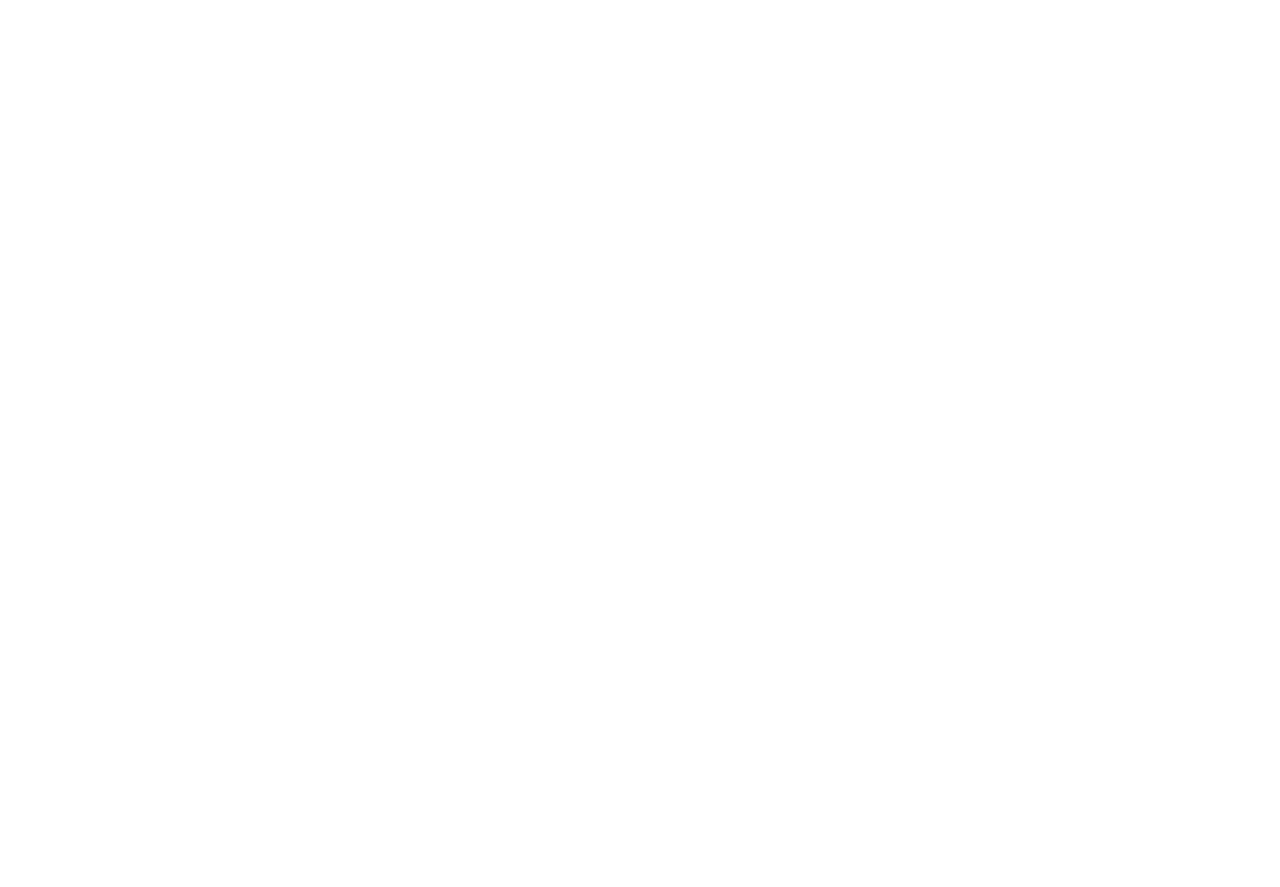
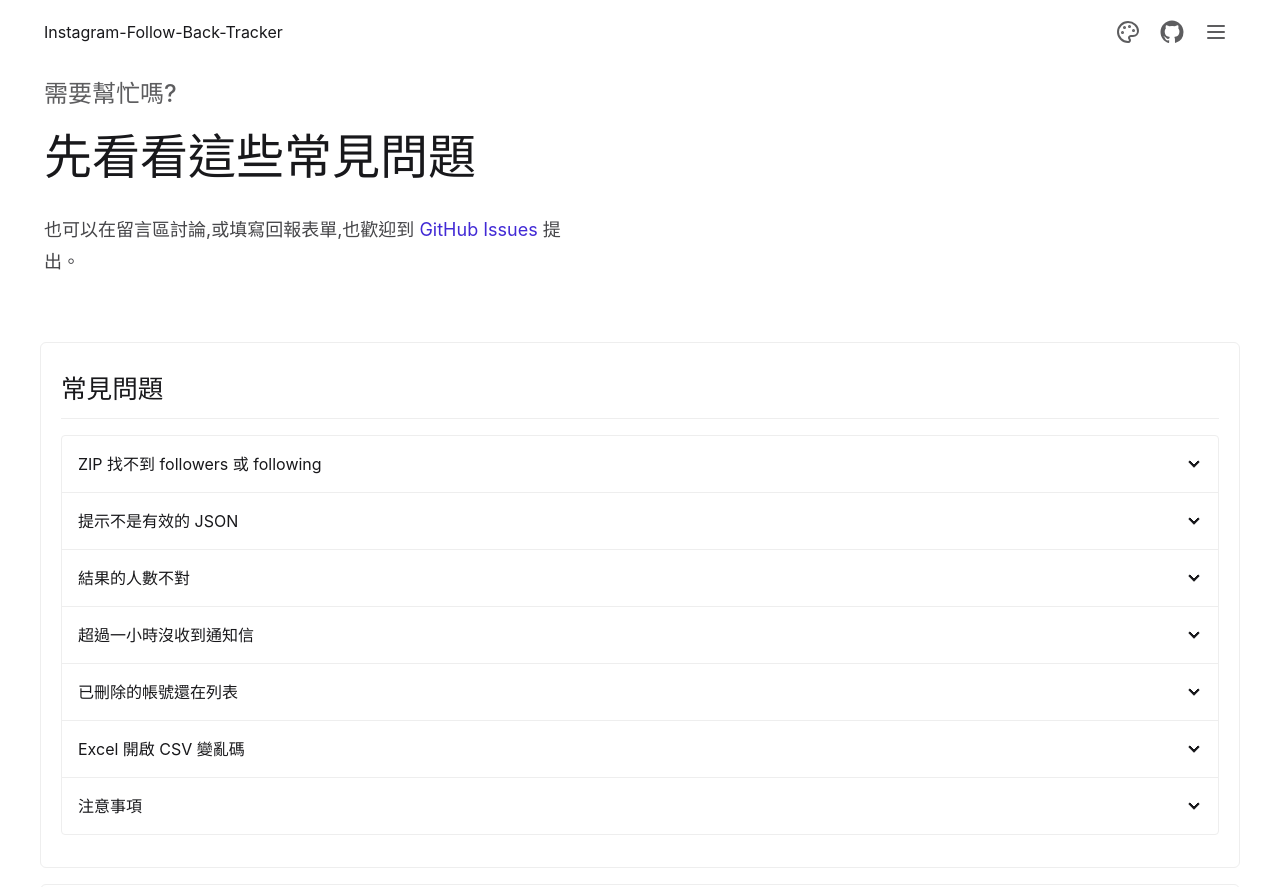
Before and after one commit to Xiang511/Instagram-Follow-Back-Tracker, a Nuxt app in the folder Instagram-Follow-Back-Tracker/: page /report in a window 1280 px wide. Before the commit this address had no page. Shown: the part 20-907 px from the top of the page. Before the commit the page ends 800 px from the top, so only its background shows below. Built offline with nearby package versions, Linux system fonts and the light colour scheme.

Commit message:
feat: 新增問題回報頁面

```diff
--- a/Instagram-Follow-Back-Tracker/app/components/AppFooter.vue
+++ b/Instagram-Follow-Back-Tracker/app/components/AppFooter.vue
@@ -19,7 +19,7 @@ const groups: { title: string; links: FooterLink[] }[] = [
     title: '專案',
     links: [
       { label: 'GitHub 原始碼', href: repoUrl },
-      { label: '回報問題', href: `${repoUrl}/issues` },
+      { label: '回報問題', to: '/report' },
       { label: '資料隱私政策', to: '/#privacy' },
     ],
   },
@@ -43,7 +43,7 @@ const linkClass =
         <p class="text-base-content/70 mt-2 text-sm leading-[1.7em]">
           找出 Instagram 上誰沒有回追你。檔案只在你的瀏覽器內處理,不上傳、不用登入。
         </p>
-        <!-- 圓形外框的圖示連結:只放實際存在的專案連結(GitHub、回報問題、Star);
+        <!-- 圓形外框的圖示連結:只放實際存在的連結(GitHub、問題回報頁、Star);
              其他社群帳號等有了再加 -->
         <ul class="mt-4 flex items-center gap-3">
           <li>
@@ -61,15 +61,9 @@ const linkClass =
             </a>
           </li>
           <li>
-            <a
-              :href="`${repoUrl}/issues`"
-              target="_blank"
-              rel="noopener noreferrer"
-              :class="iconClass"
-              aria-label="回報問題"
-              title="回報問題">
+            <NuxtLink to="/report" :class="iconClass" aria-label="回報問題" title="回報問題">
               <MessageCircleWarning class="size-5" />
-            </a>
+            </NuxtLink>
           </li>
           <li>
             <a
--- a/Instagram-Follow-Back-Tracker/app/components/AppNav.vue
+++ b/Instagram-Follow-Back-Tracker/app/components/AppNav.vue
@@ -10,7 +10,7 @@ const menuItems: (MenuLink & { children?: MenuLink[] })[] = [
   { label: '首頁', to: '/' },
   { label: '關於本站', to: '/about' },
   { label: '網站功能', children: [{ label: 'Instagram', to: '/instagram' }, { label: 'Threads' }] },
-  { label: '更多', children: [{ label: '回報問題' }, { label: '使用回饋' }] },
+  { label: '更多', children: [{ label: '回報問題', to: '/report' }] },
   { label: '資料隱私政策' },
 ]
 
--- /dev/null
+++ b/Instagram-Follow-Back-Tracker/app/pages/report.vue
@@ -0,0 +1,73 @@
+<script setup lang="ts">
+import { LifeBuoy } from '@lucide/vue'
+
+definePageMeta({ layout: 'base-layout' })
+
+useSeoMeta({
+  title: '問題回報 | Meta粉絲追蹤-網頁版',
+  description: '使用上有問題?先看常見問題,找不到答案可以留言或填寫回報表單。',
+})
+
+// Google 表單網址(暫定):貼上表單的「傳送 > 嵌入 HTML」裡 iframe 的 src 即可顯示,
+// 留空時會顯示「準備中」的說明
+const googleFormUrl = ''
+const issuesUrl = `https://github.com/${repo}/issues`
+</script>
+
+<template>
+  <div class="mx-auto mt-4 max-w-[1200px]">
+    <!-- 抬頭沿用首頁:上方一列放站名與導覽,下方是兩層標語(前半句小而淡,後半句大) -->
+    <header class="px-1 pt-2 pb-10 md:pt-4 md:pb-12">
+      <div class="flex items-center justify-between gap-3">
+        <NuxtLink to="/" class="text-base-content min-w-0 truncate no-underline">
+          Instagram-Follow-Back-Tracker
+        </NuxtLink>
+        <AppNav class="shrink-0" />
+      </div>
+      <div class="mt-4 grid items-center gap-8 md:mt-6 md:grid-cols-2 md:gap-12">
+        <div class="min-w-0">
+          <h1 class="font-medium">
+            <span class="text-base-content/70 block text-xl leading-[1.5] md:text-2xl">
+              需要幫忙嗎?
+            </span>
+            <span class="mt-3 block text-4xl leading-[1.2] text-balance md:mt-4 md:text-5xl">
+              先看看這些常見問題
+            </span>
+          </h1>
+          <p class="text-base-content/80 mt-7 max-w-[34rem] text-lg leading-[1.8em]">
+            也可以在留言區討論,或填寫回報表單,也歡迎到
+            <a :href="issuesUrl" target="_blank" rel="noopener noreferrer">GitHub Issues</a>
+            提出。
+          </p>
+        </div>
+      </div>
+    </header>
+
+    <BaseCard>
+      <BaseSection title="常見問題">
+        <UploadHelp />
+      </BaseSection>
+    </BaseCard>
+
+    <BaseCard id="form">
+      <BaseSection title="回報表單">
+        <iframe
+          v-if="googleFormUrl"
+          :src="googleFormUrl"
+          title="問題回報表單"
+          class="border-base-300 h-[640px] w-full rounded-md border"
+          loading="lazy">
+          表單載入中…
+        </iframe>
+        <p v-else class="text-base-content/70">
+          回報表單準備中,目前請先使用下方留言,或到
+          <a :href="issuesUrl" target="_blank" rel="noopener noreferrer">GitHub Issues</a>
+          回報。
+        </p>
+      </BaseSection>
+    </BaseCard>
+
+    <!-- 留言區不包卡片與區塊標題,和 /instagram 頁一樣直接放 giscus -->
+    <BaseGiscus />
+  </div>
+</template>
```
